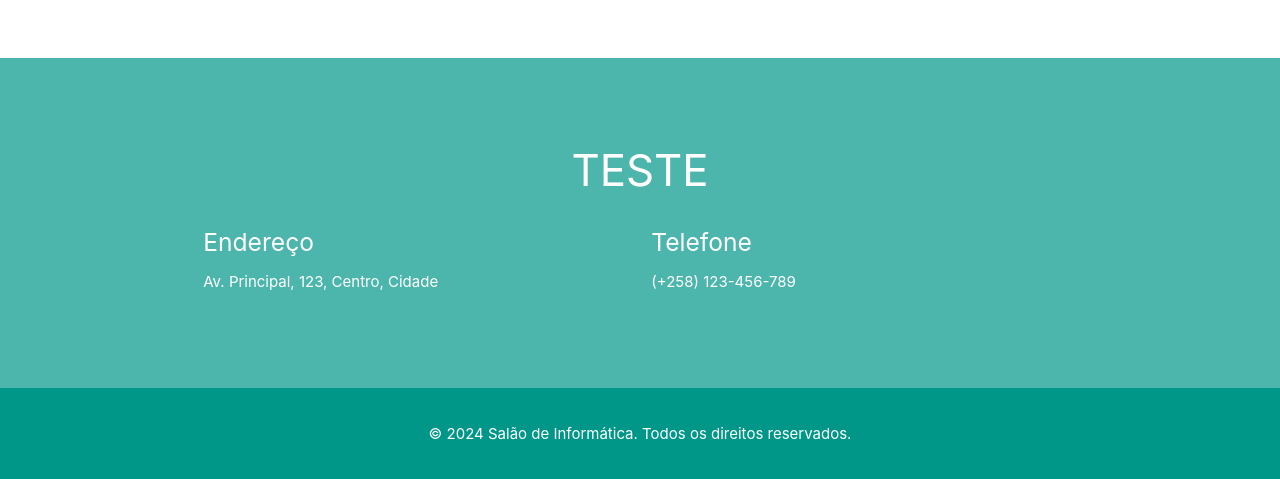
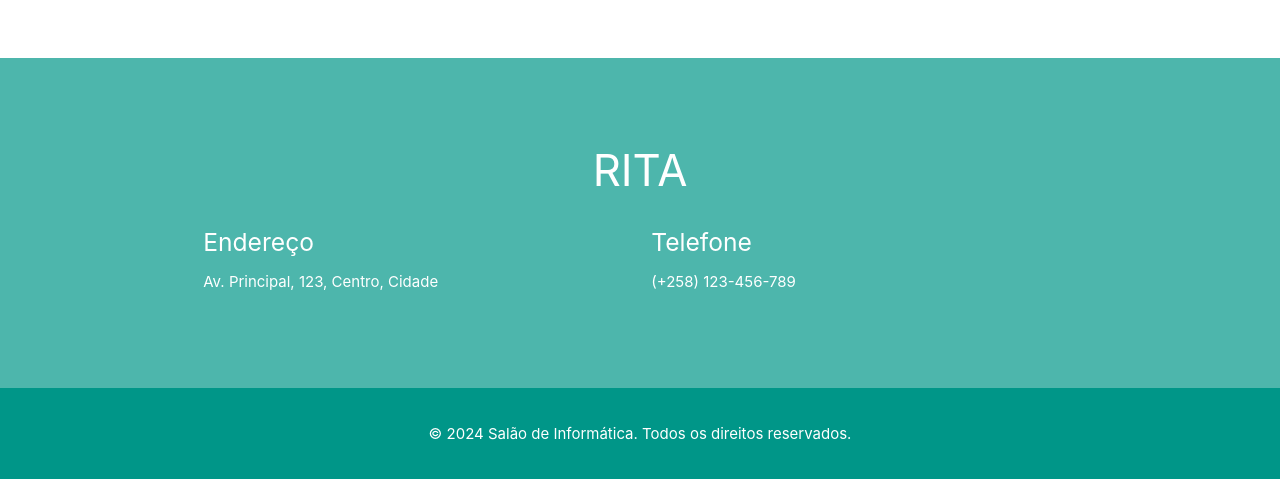
Before and after one commit to ritagimo/Informatica, a plain HTML site: page index.html in a window 1280 px wide. Shown: the part 2285-2764 px from the top of the page. Drawn offline with nearby package versions, Linux system fonts and the light colour scheme.

Commit message:
Update index.html

```diff
--- a/index.html
+++ b/index.html
@@ -155,7 +155,7 @@
     <!-- Seção de Contato -->
     <section class="section teal lighten-2 white-text">
         <div class="container">
-            <h3 class="center-align">TESTE</h3>
+            <h3 class="center-align">RITA</h3>
             <div class="row">
                 <div class="col s12 m6">
                     <h5>Endereço</h5>
```
